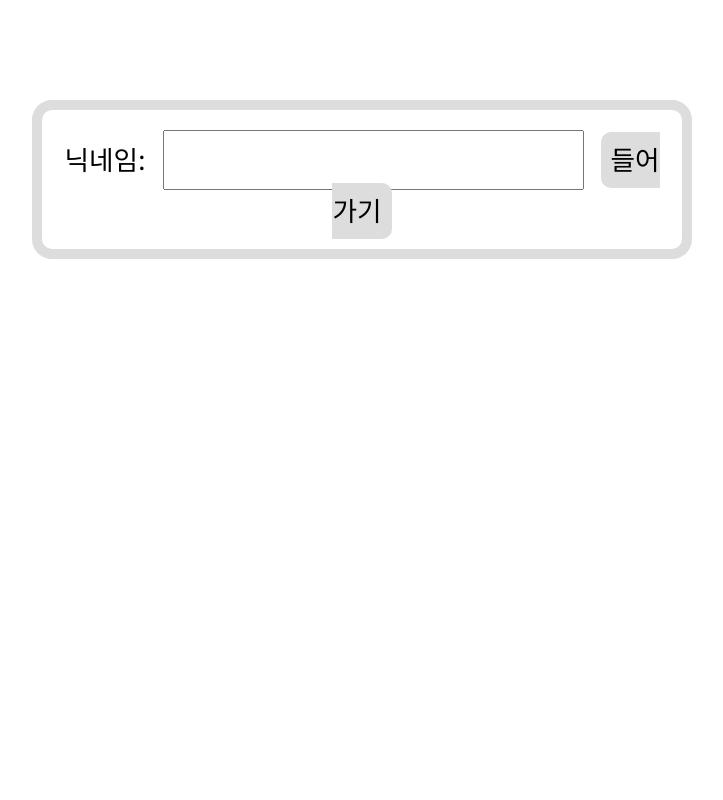
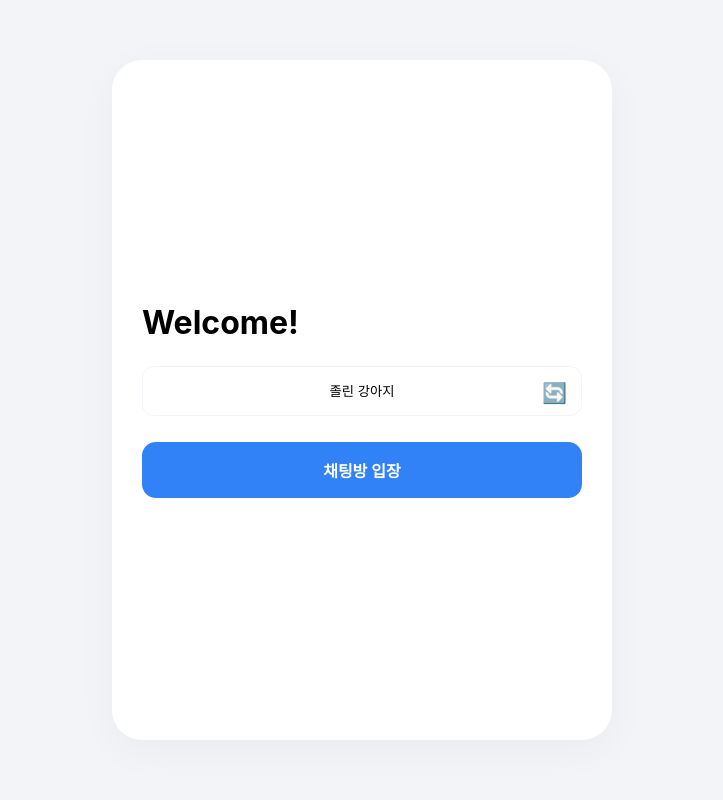
Before and after one commit to kweonsikyung/chat, a Python web app: template templates/index.html in a window 1280 px wide. Shown: the whole page, without its empty margins (278-1001 px from the left). Run offline with Jinja, Linux system fonts and the light colour scheme; the template is opened without the code that fills it, so the values that code supplies are empty; some libraries are stand-ins or nearby versions.

Commit message:
feat: improve chat ui

```diff
--- a/application.py
+++ b/application.py
@@ -7,7 +7,7 @@ from starlette.middleware import Middleware
 from starlette.middleware.cors import CORSMiddleware
 from dotenv import load_dotenv
 import os
-
+from starlette.staticfiles import StaticFiles
 
 load_dotenv()  # Load .env variables
 
@@ -71,3 +71,5 @@ application = Starlette(
     on_shutdown=[broadcast.disconnect],
     middleware=middleware
 )
+
+application.mount("/static", StaticFiles(directory="static"), name="static")
--- /dev/null
+++ b/static/css/style.css
@@ -0,0 +1,125 @@
+:root {
+    --primary: #4f46e5;
+    --bg: #f2f4f7;
+    --card: #ffffff;
+    --text: #191f28;
+    --muted: #8b95a1;
+    --border: #f1f5f9;
+    --self: #3182f6;
+}
+
+@keyframes slideUp {
+    from { opacity: 0; transform: translateY(20px); }
+    to { opacity: 1; transform: translateY(0); }
+}
+
+* {
+    font-family: 'Pretendard', -apple-system, sans-serif;
+    box-sizing: border-box;
+    margin: 0; padding: 0;
+}
+
+body {
+    background-color: var(--bg);
+    display: flex;
+    justify-content: center;
+    align-items: center;
+    height: 100vh;
+}
+
+div.bordered {
+    background: var(--card);
+    width: 95%;
+    max-width: 500px;
+    height: 85vh;
+    padding: 30px;
+    border-radius: 30px;
+    box-shadow: 0 10px 40px rgba(0, 0, 0, 0.04);
+    display: flex;
+    flex-direction: column;
+    justify-content: center;
+    animation: slideUp 0.6s cubic-bezier(0.23, 1, 0.32, 1);
+}
+
+#channel div#descr {
+    background: #f9fafb;
+    padding: 16px;
+    border-radius: 16px;
+    font-size: 13px;
+    color: var(--muted);
+    margin-bottom: 20px;
+}
+
+div#msgs {
+    flex: 1;
+    overflow-y: auto;
+    padding-right: 5px;
+}
+
+/* 메시지 전체 아이템 (세로 배치) */
+.msg-item {
+    margin-bottom: 20px;
+    display: flex;
+    flex-direction: column;
+    align-items: flex-start;
+    animation: slideUp 0.4s ease-out;
+}
+
+.msg-item span.user {
+    font-size: 12px;
+    font-weight: 600;
+    margin-bottom: 6px;
+    margin-left: 4px;
+    color: var(--muted);
+}
+
+.msg-item span.user.self { color: var(--self); }
+
+/* 말풍선 내부: 텍스트와 시간이 세로로 배치됨 */
+.msg-item div.bubble {
+    background: #f2f4f7;
+    padding: 12px 16px;
+    border-radius: 18px;
+    max-width: 85%;
+    display: flex;
+    flex-direction: column;
+    gap: 4px;
+}
+
+.msg-item div.bubble span.text {
+    font-size: 15px;
+    color: var(--text);
+    line-height: 1.4;
+    word-break: break-all;
+}
+
+/* 말풍선 하단에 붙는 시간 */
+.msg-item div.bubble span.time {
+    font-size: 10px;
+    color: #adb5bd;
+    align-self: flex-end; /* 오른쪽 정렬 */
+}
+
+div#input { margin-top: 20px; }
+div#input #message {
+    width: 100%;
+    padding: 16px;
+    border: none;
+    background: #f2f4f7;
+    border-radius: 16px;
+    font-size: 16px;
+    outline: none;
+}
+
+.join-btn {
+    background: var(--self);
+    color: white;
+    padding: 16px;
+    border-radius: 14px;
+    font-weight: 600;
+    cursor: pointer;
+    text-align: center;
+    margin-top: 10px;
+}
+
+#refresh-name { cursor: pointer; user-select: none; }
--- /dev/null
+++ b/static/js/chat.js
@@ -0,0 +1,53 @@
+$(document).ready(function () {
+    const nameInput = $('#name');
+
+    function generateRandomName() {
+        const adj = ['피곤한', '행복한', '졸린', '배고픈', '신난'];
+        const ani = ['오리', '사자', '강아지', '고양이', '호랑이'];
+        nameInput.val(adj[Math.floor(Math.random()*adj.length)] + ' ' + ani[Math.floor(Math.random()*ani.length)]);
+    }
+
+    generateRandomName();
+
+    $('#refresh-name').click(generateRandomName);
+
+    $('#ask a').click(function () {
+        const name = nameInput.val();
+        if (!name) return alert("닉네임 입력!");
+        join(name);
+        $('#ask').hide();
+        $('#channel').show();
+        $('#message').focus();
+    });
+
+    function join(name) {
+        const protocol = window.location.protocol === "https:" ? "wss" : "ws";
+        const ws = new WebSocket(`${protocol}://${window.location.host}`);
+
+        ws.onmessage = function (evt) {
+            const data = JSON.parse(evt.data);
+            const timeStr = new Date().toLocaleTimeString('ko-KR', { hour: '2-digit', minute: '2-digit' });
+
+            // 시간(time)이 bubble 내부 하단으로 이동
+            const msgHtml = `
+                <div class="msg-item">
+                    <span class="user ${data.user === name ? 'self' : ''}">${data.user}</span>
+                    <div class="bubble">
+                        <span class="text">${data.message}</span>
+                        <span class="time">${timeStr}</span>
+                    </div>
+                </div>
+            `;
+
+            $('#msgs').append(msgHtml);
+            $('#msgs').scrollTop($('#msgs')[0].scrollHeight);
+        };
+
+        $('#channel form').submit(function (e) {
+            e.preventDefault();
+            const input = $('#message');
+            if (input.val()) ws.send(JSON.stringify({ action: 'message', user: name, message: input.val() }));
+            input.val('');
+        });
+    }
+});
--- a/templates/index.html
+++ b/templates/index.html
@@ -1,224 +1,27 @@
-<html>
+<!DOCTYPE html>
+<html lang="ko">
+<head>
+    <meta charset="UTF-8">
+    <title>Minimal Chat</title>
+    <link rel="stylesheet" href="/static/css/style.css">
+    <script src='//ajax.googleapis.com/ajax/libs/jquery/1.11.0/jquery.min.js'></script>
+</head>
+<body>
+    <div id="ask" class="bordered">
+        <h1 style="margin-bottom: 24px;">Welcome!</h1>
+        <div style="position: relative; margin-bottom: 16px;">
+            <input type="text" id="name" autocomplete="off" placeholder="닉네임" style="text-align: center; padding: 16px; width: 100%; border-radius: 12px; border: 1.5px solid #f1f5f9; outline: none;" />
+            <span id="refresh-name" style="position: absolute; right: 15px; top: 15px; font-size: 20px;">🔄</span>
+        </div>
+        <a href="#" style="text-decoration: none;"><div class="join-btn">채팅방 입장</div></a>
+    </div>
 
-<head>
-    <script src='//ajax.googleapis.com/ajax/libs/jquery/1.11.0/jquery.min.js'></script>
-    <script>
-        $(document).ready(function () {
-            if (typeof WebSocket != 'undefined') {
-                $('#ask').show();
-            } else {
-                $('#error').show();
-            }
-
-            // join on enter
-            $('#ask input').keydown(function (event) {
-                if (event.keyCode == 13) {
-                    $('#ask a').click();
-                }
-            })
-
-            // join on click
-            $('#ask a').click(function () {
-                join($('#ask input').val());
-                $('#ask').hide();
-                $('#channel').show();
-                $('input#message').focus();
-            });
-
-            function join(name) {
-                // var host = window.location.host.split(':')[0];
-                var ws_scheme = window.location.protocol == "https:" ? "wss" : "ws";
-                var ws_path = ws_scheme + '://' + window.location.host;
-                var ws = new WebSocket(ws_path);
-
-                var container = $('div#msgs');
-                ws.onmessage = function (evt) {
-                    var obj = JSON.parse(evt.data);
-                    if (typeof obj != 'object') return;
-
-                    var action = obj['action'];
-                    var struct = container.find('li.' + action + ':first');
-                    if (struct.length < 1) {
-                        console.log("Could not handle: " + evt.data);
-                        return;
-                    }
-
-                    var msg = struct.clone();
-                    msg.find('.time').text((new Date()).toString("HH:mm:ss"));
-
-                    if (action == 'message') {
-                        var matches;
-                        if (matches = obj['message'].match(/^\s*[\/\\]me\s(.*)/)) {
-                            msg.find('.user').text(obj['user'] + ' ' + matches[1]);
-                            msg.find('.user').css('font-weight', 'bold');
-                        } else {
-                            msg.find('.user').text(obj['user']);
-                            msg.find('.message').text(': ' + obj['message']);
-                        }
-                    } else if (action == 'control') {
-                        msg.find('.user').text(obj['user']);
-                        msg.find('.message').text(obj['message']);
-                        msg.addClass('control');
-                    }
-
-                    if (obj['user'] == name) msg.find('.user').addClass('self');
-                    container.find('ul').append(msg.show());
-                    container.scrollTop(container.find('ul').innerHeight());
-                }
-
-                $('#channel form').submit(function (event) {
-                    event.preventDefault();
-                    var input = $(this).find(':input');
-                    var msg = input.val();
-                    if (msg) {
-                        ws.send(JSON.stringify({ action: 'message', user: name, message: msg }));
-                    }
-                    input.val('');
-                });
-            }
-        });
-    </script>
-    <style type="text/css" media="screen">
-        * {
-            font-family: Georgia;
-        }
-
-        a {
-            color: #000;
-            text-decoration: none;
-        }
-
-        a:hover {
-            text-decoration: underline;
-        }
-
-        div.bordered {
-            margin: 0 auto;
-            margin-top: 100px;
-            width: 600px;
-            padding: 20px;
-            text-align: center;
-            border: 10px solid #ddd;
-            -webkit-border-radius: 20px;
-        }
-
-        #error {
-            background-color: #BA0000;
-            color: #fff;
-            font-weight: bold;
-        }
-
-        #ask {
-            font-size: 20pt;
-        }
-
-        #ask input {
-            font-size: 20pt;
-            padding: 10px;
-            margin: 0 10px;
-        }
-
-        #ask span.join {
-            padding: 10px;
-            background-color: #ddd;
-            -webkit-border-radius: 10px;
-        }
-
-        #channel {
-            margin-top: 100px;
-            height: 480px;
-            position: relative;
-        }
-
-        #channel div#descr {
-            position: absolute;
-            left: -10px;
-            top: -190px;
-            font-size: 13px;
-            text-align: left;
-            line-height: 20px;
-            padding: 5px;
-            width: 630px;
-        }
-
-        div#msgs {
-            overflow-y: scroll;
-            height: 400px;
-        }
-
-        div#msgs ul {
-            list-style: none;
-            padding: 0;
-            margin: 0;
-            text-align: left;
-        }
-
-        div#msgs li {
-            line-height: 20px;
-        }
-
-        div#msgs li span.user {
-            color: #ff9900;
-        }
-
-        div#msgs li span.user.self {
-            color: #aa2211;
-        }
-
-        div#msgs li span.time {
-            float: right;
-            margin-right: 5px;
-            color: #aaa;
-            font-family: "Courier New";
-            font-size: 12px;
-        }
-
-        div#msgs li.control {
-            text-align: center;
-        }
-
-        div#msgs li.control span.message {
-            color: #aaa;
-        }
-
-        div#input {
-            text-align: left;
-            margin-top: 20px;
-        }
-
-        div#input #message {
-            width: 600px;
-            border: 5px solid #bbb;
-            -webkit-border-radius: 3px;
-            font-size: 30pt;
-        }
-    </style>
-</head>
-
-<body>
-    <div id="error" class="bordered" style="display: none;">
-        This browser has no native WebSocket support.<br />
-        Use a WebKit nightly or Google Chrome.
-    </div>
-    <div id="ask" class="bordered" style="display: none;">
-        닉네임: <input type="text" id="name" /> <a href="#"><span class="join">들어가기</span></a>
-    </div>
     <div id="channel" class="bordered" style="display: none;">
-        <div id="descr" class="bordered">
-            <strong><a href="https://github.com/CoreDotToday/coredot-chat-demo" target="_blank">coredot-chat-demo</a> : </strong> 헤더 없이는 데모로 작동합니다. 여러 개의 브라우저에서 계정 테스트를 수행하세요.
-        </div>
-        <div id="msgs">
-            <ul>
-                <li class="message" style="display: none">
-                    <span class="user"></span><span class="message"></span>
-                    <span class="time"></span>
-                </li>
-            </ul>
-        </div>
-        <div id="input">
-            <form><input type="text" id="message" /></form>
+        <div id="descr">실시간 익명 채팅방입니다.</div>
+        <div id="msgs"></div> <div id="input">
+            <form><input type="text" id="message" placeholder="메시지 입력..." autocomplete="off"/></form>
         </div>
     </div>
+    <script src="/static/js/chat.js"></script>
 </body>
-
 </html>
```
Also changed, not shown: README.md.
